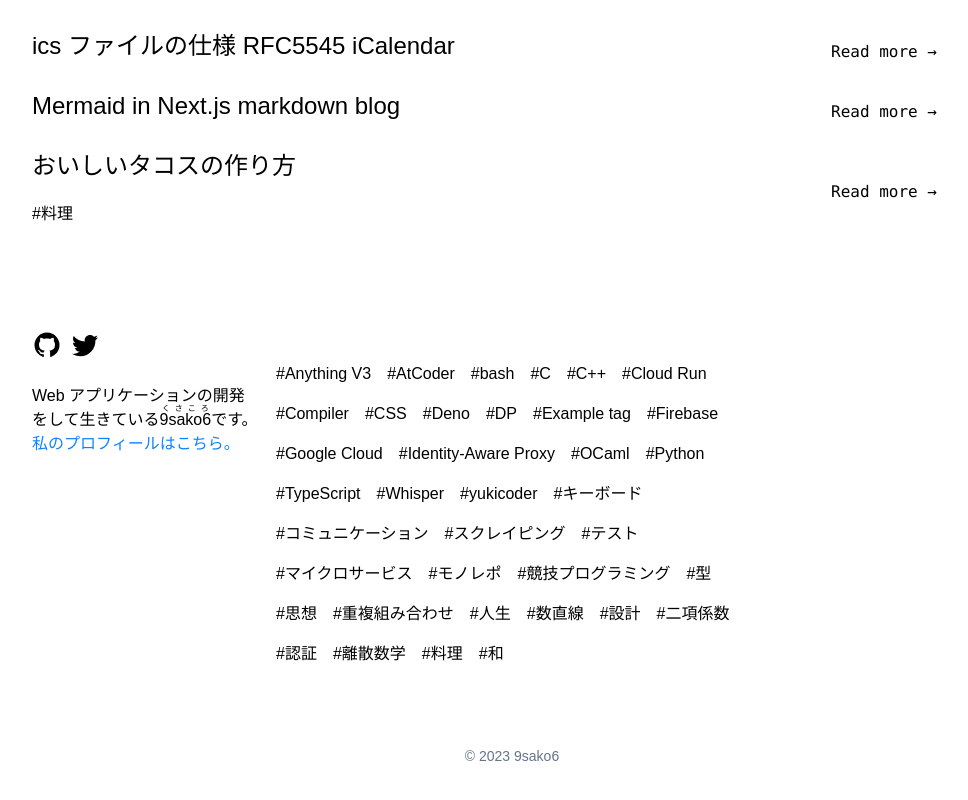
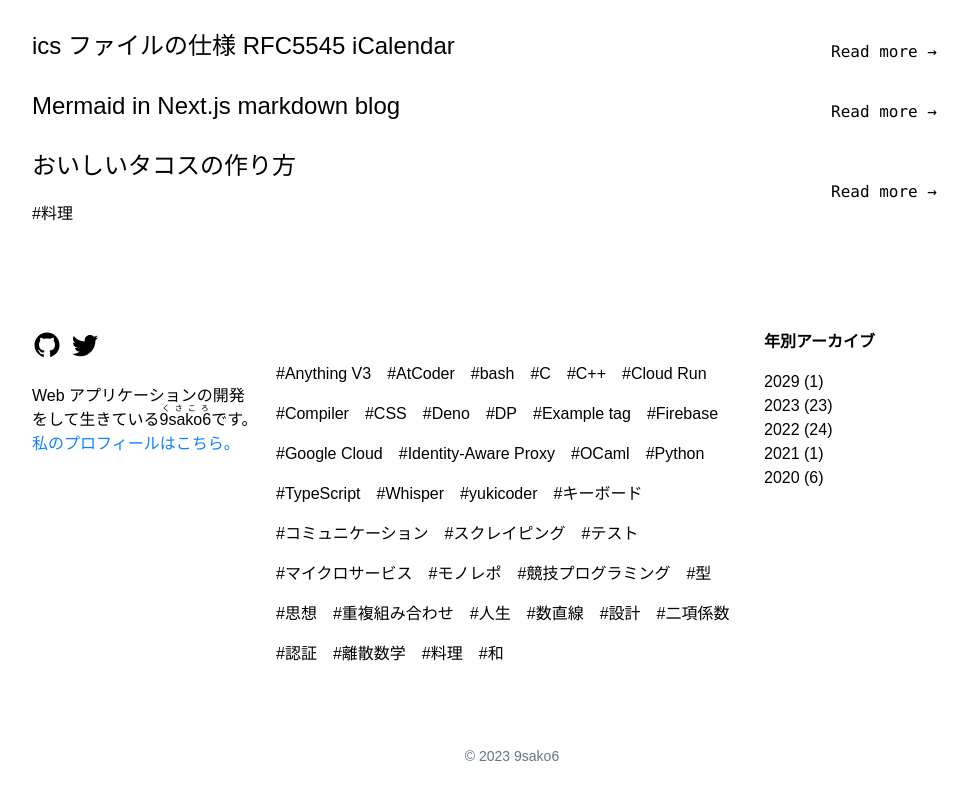
Before and after one commit to 9sako6/9sako6.github.io, a Next.js app in the folder blog-web/: page / in a window 1280 px wide. Shown: the part 5662-6462 px from the top of the page, without its empty margins (128-1096 px from the left). Built offline with nearby package versions, Linux system fonts and the light colour scheme.

Commit message:
Add archive list

```diff
--- /dev/null
+++ b/blog-web/src/components/features/archive/ArchiveList/ArchiveList.module.scss
@@ -0,0 +1,5 @@
+.item {
+  &:hover {
+    text-decoration: underline;
+  }
+}
--- /dev/null
+++ b/blog-web/src/components/features/archive/ArchiveList/ArchiveList.tsx
@@ -0,0 +1,38 @@
+import { allPosts } from "@/lib/all-posts";
+import { ARCHIVE_PATH } from "@/lib/path";
+import Link from "next/link";
+import styles from "./ArchiveList.module.scss";
+
+export const ArchiveList = async () => {
+  const posts = await allPosts({
+    draft: process.env.NODE_ENV === "development",
+  });
+
+  const countByYear: Map<number, number> = new Map();
+
+  posts
+    .map((post) => new Date(post.date).getFullYear())
+    .filter((year) => !Number.isNaN(year))
+    .forEach((year) => {
+      const count = countByYear.get(year);
+      if (count) {
+        countByYear.set(year, count + 1);
+      } else {
+        countByYear.set(year, 1);
+      }
+    });
+
+  const years = Array.from(countByYear.keys()).sort((a, b) => b - a);
+
+  return (
+    <ul>
+      {years.map((year) => (
+        <li key={year} className={styles.item}>
+          <Link href={ARCHIVE_PATH(year)}>{`${year} (${countByYear.get(
+            year
+          )})`}</Link>
+        </li>
+      ))}
+    </ul>
+  );
+};
--- /dev/null
+++ b/blog-web/src/components/features/archive/ArchiveList/index.ts
@@ -0,0 +1 @@
+export { ArchiveList } from "./ArchiveList";
--- a/blog-web/src/components/ui/Footer.module.scss
+++ /dev/null
@@ -1,7 +0,0 @@
-.link {
-  color: #0f83fd;
-  text-decoration: none;
-  &:hover {
-    text-decoration: underline;
-  }
-}
--- /dev/null
+++ b/blog-web/src/components/ui/Footer/Footer.module.scss
@@ -0,0 +1,15 @@
+.link {
+  color: #0f83fd;
+  text-decoration: none;
+  &:hover {
+    text-decoration: underline;
+  }
+}
+.archiveListContainer {
+  display: flex;
+  flex-direction: column;
+  gap: 16px;
+}
+.archiveListHeader {
+  font-weight: bold;
+}
--- a/blog-web/src/components/ui/Footer.tsx
+++ b/blog-web/src/components/ui/Footer/Footer.tsx
@@ -1,15 +1,16 @@
 "use client";
 
+import { ArchiveList } from "@/components/features/archive/ArchiveList";
 import topics from "@/data/topics.json";
 import Link from "next/link";
 import { usePathname } from "next/navigation";
-import { Tag } from "../features/post/Tag";
-import { Cd } from "./Cd";
+import { Tag } from "../../features/post/Tag";
+import { Cd } from "../Cd";
+import { GitHubIcon } from "../icons/GitHubIcon";
+import { TwitterIcon } from "../icons/TwitterIcon";
 import styles from "./Footer.module.scss";
-import { GitHubIcon } from "./icons/GitHubIcon";
-import { TwitterIcon } from "./icons/TwitterIcon";
 
-export const Footer = (): JSX.Element => {
+export const Footer = () => {
   const pathname = usePathname();
   const isRootPath = pathname === "/";
   const year = new Date().getFullYear();
@@ -71,6 +72,10 @@ export const Footer = (): JSX.Element => {
               <Tag className="mr-4" tag={topic} key={topic} />
             ))}
           </div>
+          <div className={styles.archiveListContainer}>
+            <h2 className={styles.archiveListHeader}>年別アーカイブ</h2>
+            <ArchiveList />
+          </div>
         </div>
       </div>
       <div className="text-sm flex items-center justify-center text-slate-500 dark:text-zinc-400 p-12">
--- /dev/null
+++ b/blog-web/src/components/ui/Footer/index.ts
@@ -0,0 +1 @@
+export { Footer } from "./Footer";
--- a/blog-web/src/components/ui/loadings/LoadeingBar.tsx
+++ /dev/null
@@ -1,12 +0,0 @@
-type Props = {
-  className?: string;
-};
-
-export const LoadingBar = ({ className }: Props) => {
-  return (
-    <div
-      className={`animate-pulse bg-gradient-to-r from-gray-400 via-gray-300 to-gray-200
-      dark:from-gray-800 dark:via-gray-700 dark:to-gray-600 ${className}`}
-    ></div>
-  );
-};
--- a/blog-web/src/components/ui/loadings/LoadingCommentItem.tsx
+++ /dev/null
@@ -1,16 +0,0 @@
-import { LoadingBar } from "./LoadeingBar";
-
-export const LoadingCommentItem = () => (
-  <div className="w-full py-4">
-    <div className="flex">
-      <div>
-        <LoadingBar className="rounded-full w-12 h-12 mr-2" />
-      </div>
-      <div className="w-full">
-        <LoadingBar className="rounded mb-2 h-4 w-5/6" />
-        <LoadingBar className="rounded mb-2 h-4 w-4/6" />
-        <LoadingBar className="rounded mb-2 h-4 w-2/6" />
-      </div>
-    </div>
-  </div>
-);
--- a/blog-web/src/components/ui/loadings/LoadingCommentTextarea.tsx
+++ /dev/null
@@ -1,19 +0,0 @@
-import { LoadingBar } from "./LoadeingBar";
-
-export const LoadingCommentTextarea = () => (
-  <div className="w-full">
-    <div className="flex">
-      <div>
-        <LoadingBar className="rounded-full w-12 h-12 mr-2" />
-      </div>
-      <div className="w-full">
-        <LoadingBar className="rounded mb-2 h-4 w-5/6" />
-        <LoadingBar className="rounded mb-2 h-4 w-4/6" />
-        <LoadingBar className="rounded mb-2 h-4 w-2/6" />
-      </div>
-    </div>
-    <div className="w-full mt-36">
-      <LoadingBar className="rounded mb-2 h-4 w-1/6 ml-auto" />
-    </div>
-  </div>
-);
--- /dev/null
+++ b/blog-web/src/lib/path.ts
@@ -0,0 +1 @@
+export const ARCHIVE_PATH = (year: number) => `/archives/${year}`;
```
Also changed, not shown: blog-web/package.json (+7 -5 lines), 1 other file (tests, documents, lock files or other folders).
